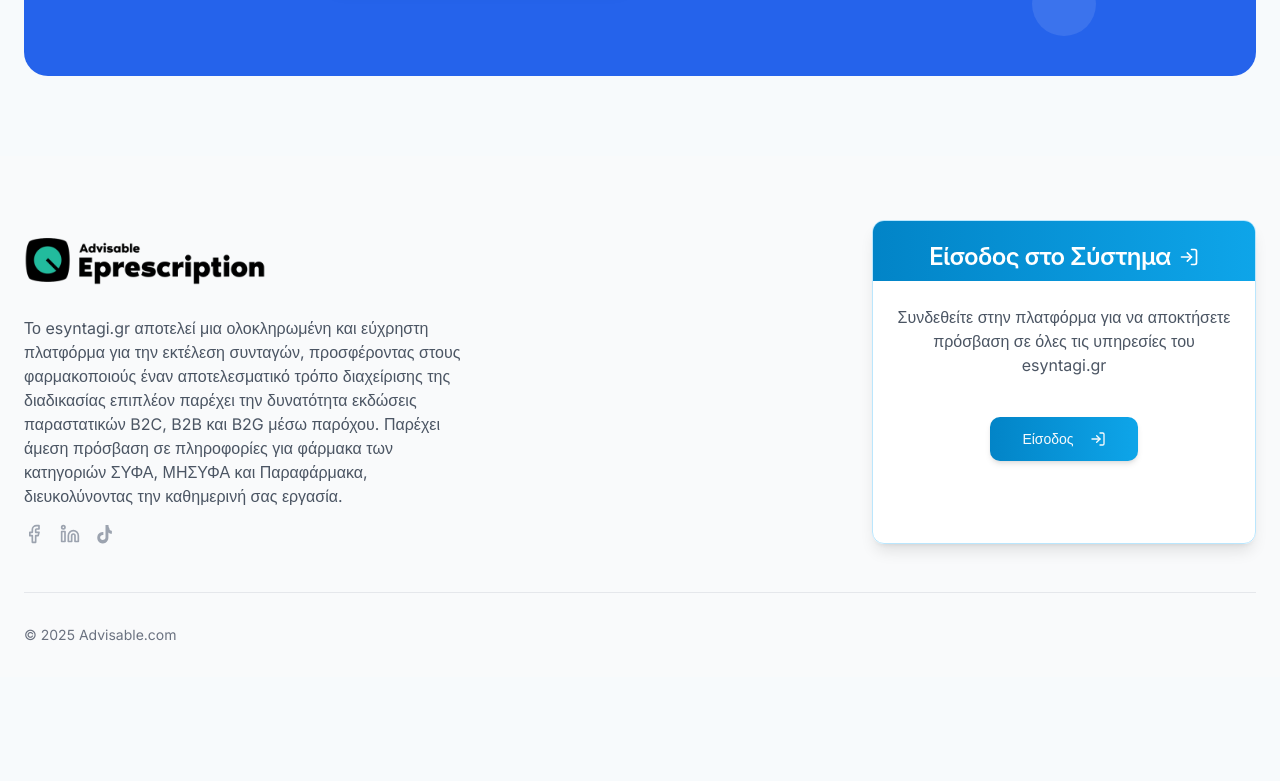
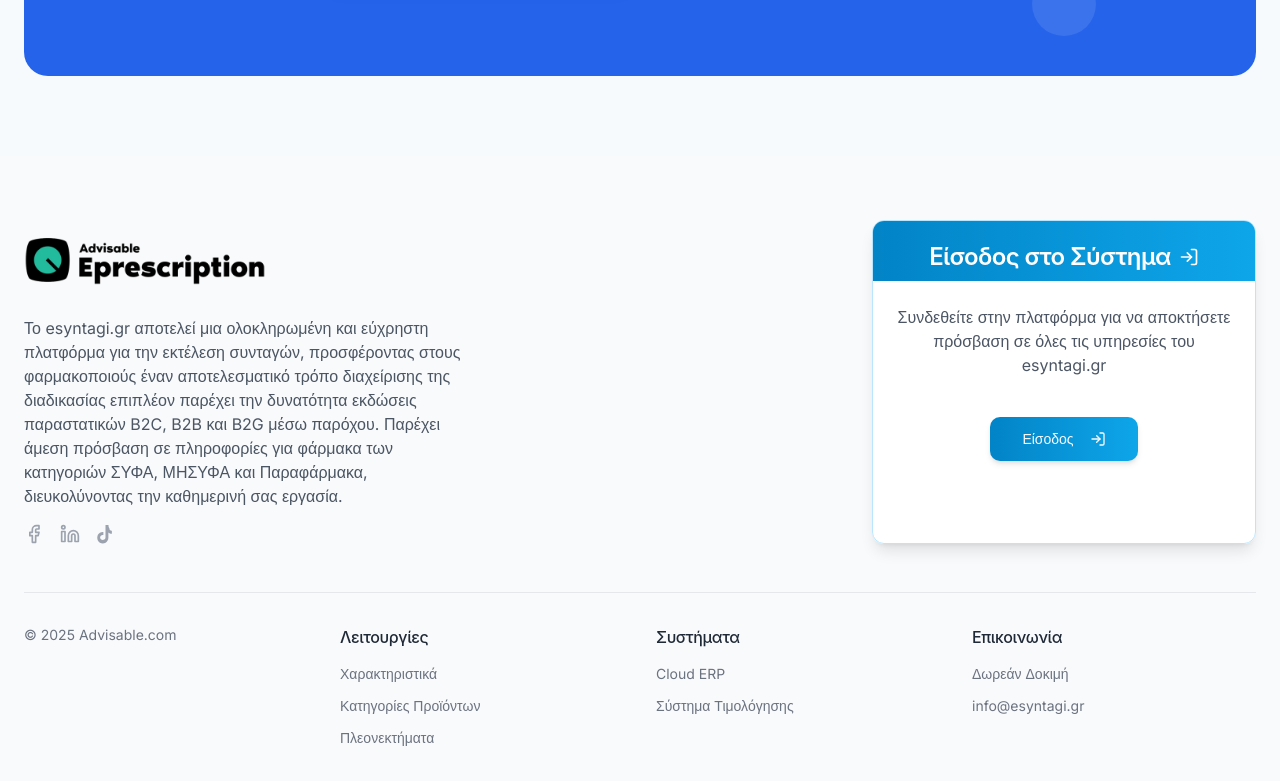
Before and after one commit to pkollaras/essyntagi-site, a React (Vite) app: page / in a window 1280 px wide. Shown: the part 5588-6369 px from the top of the page. Before the commit the page ends 6265 px from the top, so only its background shows below. Built offline with nearby package versions, Linux system fonts and the light colour scheme.

Commit message:
Update footer layout
Modify the footer to use a three-column layout, and populate the second column with page content.

```diff
--- a/src/components/Footer.tsx
+++ b/src/components/Footer.tsx
@@ -69,10 +69,69 @@ const Footer = () => {
         </div>
 
         <div className="border-t border-gray-200 pt-8">
-          <div className="flex flex-col md:flex-row justify-between items-center">
-            <p className="text-gray-500 text-sm">
-              &copy; {currentYear} Advisable.com
-            </p>
+          <div className="grid grid-cols-1 md:grid-cols-4 gap-8">
+            {/* Copyright column */}
+            <div>
+              <p className="text-gray-500 text-sm">
+                &copy; {currentYear} Advisable.com
+              </p>
+            </div>
+
+            {/* Page content - First column */}
+            <div>
+              <h4 className="font-medium text-gray-800 mb-3">Λειτουργίες</h4>
+              <ul className="space-y-2">
+                <li>
+                  <a href="#features" className="text-gray-500 hover:text-essyntagi-600 text-sm">
+                    Χαρακτηριστικά
+                  </a>
+                </li>
+                <li>
+                  <a href="#product-categories" className="text-gray-500 hover:text-essyntagi-600 text-sm">
+                    Κατηγορίες Προϊόντων
+                  </a>
+                </li>
+                <li>
+                  <a href="#benefits" className="text-gray-500 hover:text-essyntagi-600 text-sm">
+                    Πλεονεκτήματα
+                  </a>
+                </li>
+              </ul>
+            </div>
+
+            {/* Page content - Second column */}
+            <div>
+              <h4 className="font-medium text-gray-800 mb-3">Συστήματα</h4>
+              <ul className="space-y-2">
+                <li>
+                  <a href="#cloud" className="text-gray-500 hover:text-essyntagi-600 text-sm">
+                    Cloud ERP
+                  </a>
+                </li>
+                <li>
+                  <a href="#invoicing" className="text-gray-500 hover:text-essyntagi-600 text-sm">
+                    Σύστημα Τιμολόγησης
+                  </a>
+                </li>
+              </ul>
+            </div>
+
+            {/* Page content - Third column */}
+            <div>
+              <h4 className="font-medium text-gray-800 mb-3">Επικοινωνία</h4>
+              <ul className="space-y-2">
+                <li>
+                  <a href="#cta" className="text-gray-500 hover:text-essyntagi-600 text-sm">
+                    Δωρεάν Δοκιμή
+                  </a>
+                </li>
+                <li>
+                  <a href="mailto:info@esyntagi.gr" className="text-gray-500 hover:text-essyntagi-600 text-sm">
+                    info@esyntagi.gr
+                  </a>
+                </li>
+              </ul>
+            </div>
           </div>
         </div>
       </div>
```
